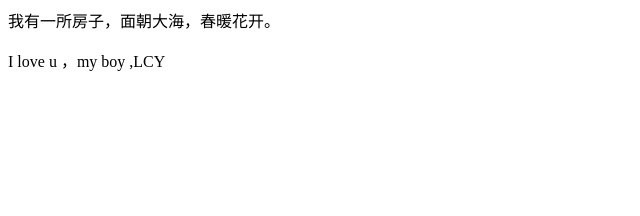
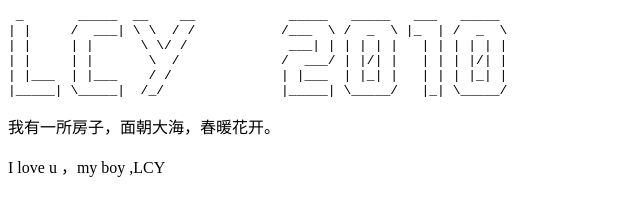
Before and after one commit to jetlam/jetlam.github.io, a plain HTML site: page index.html in a window 1280 px wide. Shown: the whole page, without its empty margins (0-640 px from the left). Drawn offline with Linux system fonts and the light colour scheme.

Commit message:
Update index.html

```diff
--- a/index.html
+++ b/index.html
@@ -1,3 +1,11 @@
+<pre>
+ _       _____  __    __            _____   _____   ___   _____
+| |     /  ___| \ \  / /           /___  \ /  _  \ |_  | /  _  \
+| |     | |      \ \/ /             ___| | | | | |   | | | | | |
+| |     | |       \  /             /  ___/ | |/| |   | | | |/| |
+| |___  | |___    / /              | |___  | |_| |   | | | |_| |
+|_____| \_____|  /_/               |_____| \_____/   |_| \_____/
+</pre>
 <p>我有一所房子，面朝大海，春暖花开。</p>
 
 <p>I love u ，my boy ,LCY</p>
```
